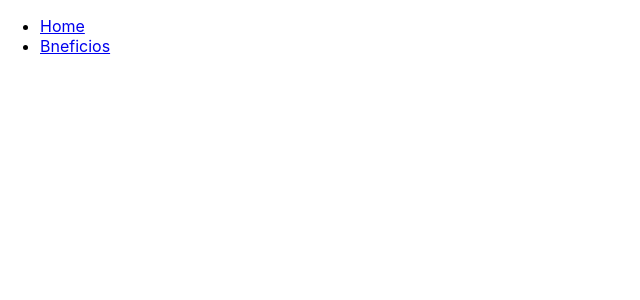
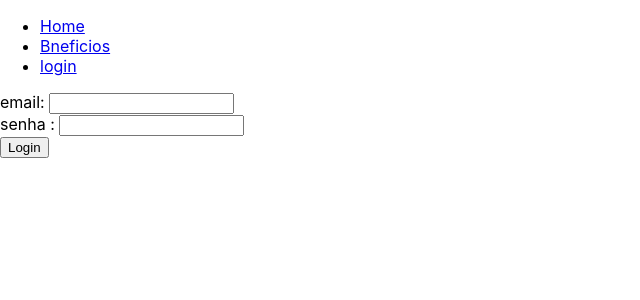
Before and after one commit to MardonisAlves/brincando-hooks-react, a React (Create React App) app: page /login in a window 1280 px wide. Shown: the top 300 px of the page, without its empty margins (0-640 px from the left). Built offline with nearby package versions, Linux system fonts and the light colour scheme; the HTML template or start-up script is replaced by a standard one.

Commit message:
lgin-message

```diff
--- a/package.json
+++ b/package.json
@@ -14,6 +14,7 @@
     "axios": "^0.21.4",
     "react": "^17.0.2",
     "react-dom": "^17.0.2",
+    "react-hook-form": "^7.15.4",
     "react-router-dom": "^5.3.0",
     "react-scripts": "4.0.3",
     "web-vitals": "^1.1.2"
--- a/src/headers/headerToken.js
+++ b/src/headers/headerToken.js
@@ -1,11 +1,17 @@
-const header = () => {
+const header = (email , senha) => {
     let config = {
-        headers:{
-            'Content-Type' : 'application/json',
+        headers: {
+            'Content-Type': 'application/json',
             'Accept': 'application/json',
-            'Authorization':  `Bearer ${process.env.REACT_APP_TOKEN}`
+            'grant_type': 'password',
+            'client_id': '2',
+            'client_secret': 'wrSG18NYjPkh86AgCqBsbut8hSYGF4w3AfMACcFO',
+            'username': `${email}`,
+            'password': `${senha}`,
+            'scope': '*'
         }
     }
+
     return config
 
 }
--- a/src/template/components/beneficios/ListaRelatorio.js
+++ b/src/template/components/beneficios/ListaRelatorio.js
@@ -5,7 +5,7 @@ import Box from '@mui/material/Box';
 import Button from '@mui/material/Button';
 import Typography from '@mui/material/Typography';
 import Modal from '@mui/material/Modal';
-import { TextField } from '@mui/material';
+import { useForm } from "react-hook-form";
 
 const style = {
   position: 'absolute',
@@ -23,7 +23,7 @@ function ListaRelatorio (props){
     // const [id , setId] = useState(props.match.params);
     //  console.log(id.id)
     // const Id = parseInt(id , 10)
-
+    const { register, formState: { errors }, handleSubmit } = useForm();
     const [relatorio, setRelatorio] = useState([])
     const [idmodal , setIdmodal] = useState();
 
@@ -31,23 +31,26 @@ function ListaRelatorio (props){
     const handleOpen = () => setOpen(true);
     const handleClose = () => setOpen(false);
 
-
+    const onSubmit = data => props.updateAction(data);
     useEffect(() => {
-        axios.get(`${process.env.REACT_APP_URL}/getuser`, header()
+        axios.get(`${process.env.REACT_APP_URL}/prefeitura`, header()
         ).then(function (response) {
-            setRelatorio(response.data.user)
+            setRelatorio(response.data.prefeitura)
            console.log(response)
-        }).catch((error) => {
-            console.log(error)
+        }).catch((Error) => {
+            console.log(Error)
         });
 
     }, []);
 
    const handleChaneId = (id) => {
-    // console.log(id)
+    console.log(id)
     setIdmodal(id)
     handleOpen()
    }
+
+   // login()
+
 
     return(
         <div>
@@ -78,6 +81,19 @@ function ListaRelatorio (props){
           </Typography>
         </Box>
       </Modal>
+
+      {/* <form onSubmit={handleSubmit(onSubmit)}>
+      <input {...register("firstName", { required: true })} />
+      {errors.firstName?.type === 'required' && "Nome completo"}
+
+      <input {...register("lastName", { required: true })} />
+      {errors.lastName && "Last name is required"}
+
+      <input type="submit" />
+    </form> */}
+
+
+
     </div>
 
 
--- /dev/null
+++ b/src/template/login/login.js
@@ -0,0 +1,44 @@
+import React, { useState } from 'react'
+import axios from 'axios';
+import header from '../../headers/headerToken';
+function Login() {
+    const [email, setEmail] = useState();
+    const [senha, setSenha] = useState();
+
+    const login = () => {
+        axios.post(`${process.env.REACT_APP_URL}/oauth/token`,
+            {
+                "Content-Type": "application/json",
+                "Accept": "application/json",
+                "grant_type": "password",
+                "client_id": "2",
+                "client_secret": "wrSG18NYjPkh86AgCqBsbut8hSYGF4w3AfMACcFO",
+                "username": email,
+                "password": senha,
+                "scope": "*"
+            }
+        ).then(function (response) {
+        console.log(response)
+        }).catch(function (error) {
+            if(error.response.data,error){
+                console.log(error.response.data)
+
+            }else{
+
+            }
+        })
+
+    }
+    return (
+        <div>
+            email: <input type="text" onChange={(e) => setEmail(e.target.value)}></input><br />
+            senha : <input type="text" onChange={(e) => setSenha(e.target.value)}></input><br />
+            <button onClick={login}>Login</button>
+
+        </div>
+
+
+    )
+}
+
+export default Login
--- a/src/template/menu/menu.js
+++ b/src/template/menu/menu.js
@@ -2,8 +2,11 @@ import React from 'react';
 import { Route, BrowserRouter as Router, Link, Switch } from 'react-router-dom'
 import About from '../about/About';
 import ListaBeneficio from '../components/beneficios/ListaRelatorio';
+import Button from '@mui/material/Button';
+import Login from '../login/login';
 function Menu() {
     return (
+        <div>
 
         <Router>
             <nav>
@@ -14,14 +17,22 @@ function Menu() {
                     <li>
                     <Link to="/lista/1">Bneficios</Link>
                     </li>
+                    <li>
+                    <Link to="/login">login</Link>
+                    </li>
                 </ul>
             </nav>
 
             <Switch>
                 <Route path="/about" exact={true} component={About} />
                 <Route path="/lista/:id" exact={true} component={ListaBeneficio} />
+                <Route path="/login" exact={true} component={Login}/>
             </Switch>
         </Router>
+
+        {/* <ListaBeneficio /> */}
+
+        </div>
     )
 
 }
```
Also changed, not shown: 2 other files (tests, documents, lock files or other folders).
